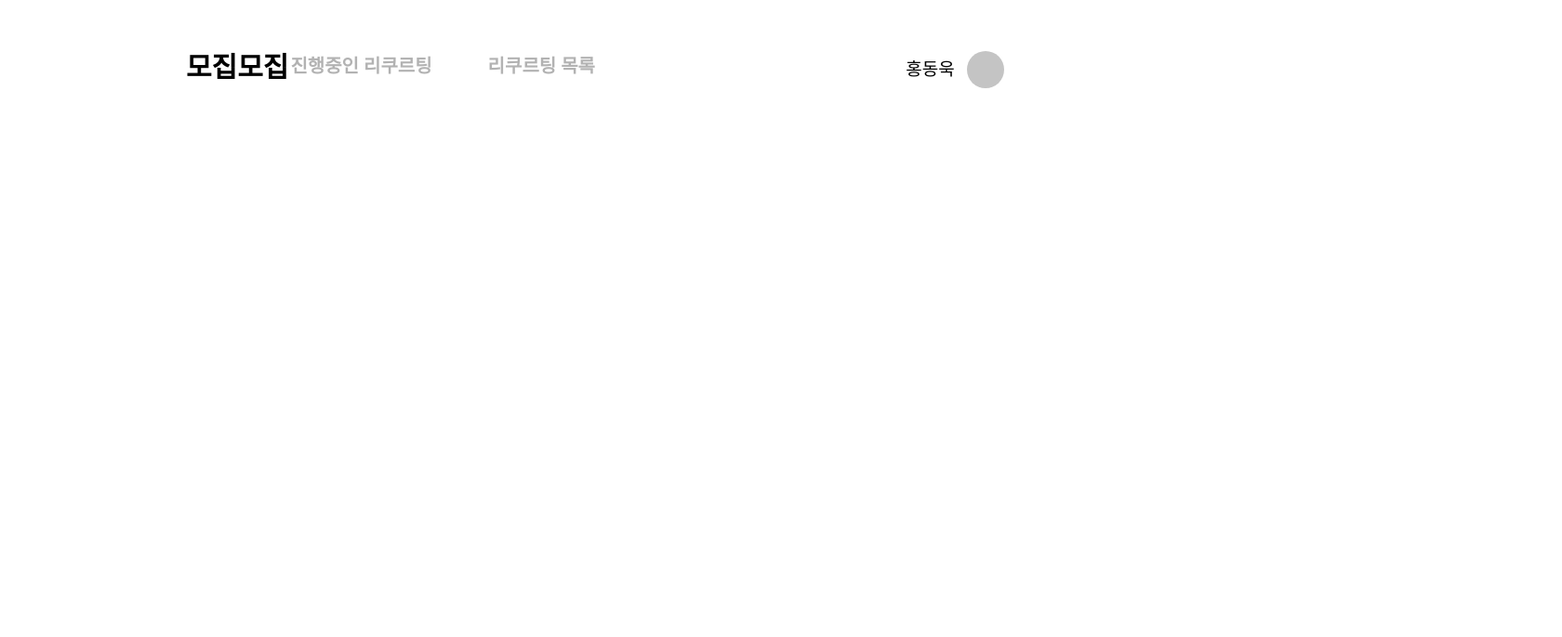
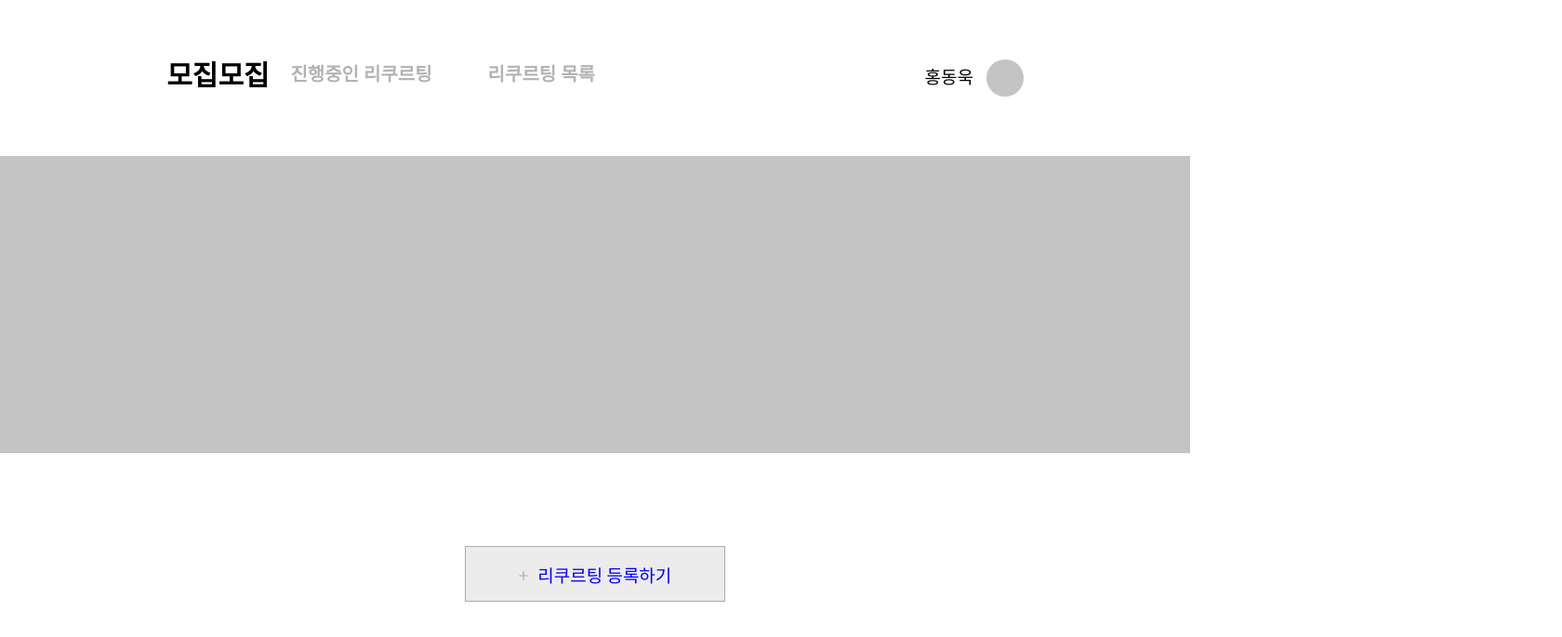
Before and after one commit to Nexters/mozipmozip, a React (Create React App) app in the folder mozip-client/: page /admin in a window 1280 px wide. Shown: the top 686 px of the page at 93% size, 1680 px wide, since content can reach past the window. Built offline with nearby package versions, Linux system fonts and the light colour scheme; what typesafe-actions would draw is missing.

Commit message:
[#0] refactor  - 임시 branch

```diff
--- a/mozip-client/src/App.tsx
+++ b/mozip-client/src/App.tsx
@@ -1,5 +1,5 @@
 import React from 'react'
-import { Switch, Route } from 'react-router-dom'
+import { Switch, Route, Redirect } from 'react-router-dom'
 import {
   MainPage,
   AdminPage,
@@ -10,10 +10,13 @@ export default function App() {
   return(
     <Switch>
       <Route exact path={'/'} component={MainPage}/>
-      <Route path={'/admin'} component={AdminPage}/>
+      <Route path={'/admin/:path?/:subPath?'} component={AdminPage}/>
+
+
+
       <Route path={'/todo'} component={TodoPage}/>
       <Route path={'/employees'} component={EmployPage}/>
-      <Route component={NotFoundPage}/>
+      <Redirect path="*" to="/" />
     </Switch>
   )
 }
--- /dev/null
+++ b/mozip-client/src/components/Admin/Announcement/Create/Intro/index.tsx
@@ -0,0 +1,12 @@
+import React from 'react'
+import ProgressBar from "../../../../common/Admin/ProgressBar"
+
+function Intro(){
+  return(
+    <div>
+      <ProgressBar/>
+    </div>
+  )
+}
+
+export default Intro
--- /dev/null
+++ b/mozip-client/src/components/Admin/Announcement/Create/index.tsx
@@ -0,0 +1,17 @@
+import React from 'react'
+import Intro from "./Intro"
+
+type CreateProps = {
+  subPath: string
+}
+
+function Create(props: CreateProps){
+  const { subPath } = props
+  return(
+   <>
+     {subPath === 'intro' && <Intro/>}
+   </>
+  )
+}
+
+export default Create
--- /dev/null
+++ b/mozip-client/src/components/Admin/Main/index.tsx
@@ -0,0 +1,19 @@
+import React from 'react'
+import *as Styled from './styled'
+import {Link} from "react-router-dom"
+
+function Index(){
+  return(
+    <>
+      <Styled.Banner/>
+      <Styled.BottomSection>
+        <Styled.Button>
+          <Styled.IconPlus>+</Styled.IconPlus>
+          <Link to={'/admin/create/intro'} style={{textDecoration: 'none'}}>리쿠르팅 등록하기</Link>
+        </Styled.Button>
+      </Styled.BottomSection>
+    </>
+  )
+}
+
+export default Index
--- /dev/null
+++ b/mozip-client/src/components/Admin/Main/styled.ts
@@ -0,0 +1,32 @@
+import styled from "styled-components"
+
+export const Banner = styled.div`
+  max-width : 1440px;
+  width : 100%;
+  height : 40vh;
+  background : #C4C4C4;
+`
+
+export const BottomSection = styled.div`
+  max-width : 1440px;
+  width : 100%;
+  height : 40vh;
+  text-align : center;
+`
+
+export const Button = styled.button`
+  margin-top : 100px;
+  background: #ECECEC;
+  border: 1px solid #AAAAAA;
+  box-sizing: border-box;
+  padding : 10px;
+  width : 280px;
+  height : 60px;
+  font-size : 19px;
+  font-family : Noto Sans KR, sans-serif
+`
+
+export const IconPlus = styled.span`
+  color : #B5B5B5;
+  margin-right : 10px;
+`
--- a/mozip-client/src/components/common/Admin/Header/Header.scss
+++ b/mozip-client/src/components/common/Admin/Header/Header.scss
@@ -1,10 +1,11 @@
 .header_layout{
-  max-width: 1440px;
-  width: 100%;
+  max-width: 1440px !important;
+  width: 72%; // 100% - 28%
+  height : 20%;
   display: flex;
-  padding: 55px 200px;
+  padding: 5% 14%;
   .header_half{
-    width: calc(50% - 200px);
+    width: calc(50%);
     display: flex;
     .header_title{
       font-family: Roboto, sans-serif;
--- /dev/null
+++ b/mozip-client/src/components/common/Admin/ProgressBar/index.tsx
@@ -0,0 +1,9 @@
+import React from 'react'
+
+function ProgressBar(){
+  return(
+    <div>dd</div>
+  )
+}
+
+export default ProgressBar
--- a/mozip-client/src/pages/AdminPage.tsx
+++ b/mozip-client/src/pages/AdminPage.tsx
@@ -1,10 +1,26 @@
 import React from 'react'
 import {Layout} from "../components/common/Admin"
+import {RouteComponentProps} from 'react-router-dom'
+import Main from "../components/Admin/Main"
+import Create from "../components/Admin/Announcement/Create"
 
-function AdminPage(){
+
+// 관리자 아니면 redirect 하는 기능 필요
+function AdminPage(props: RouteComponentProps<{path: string, subPath: string}>){
+  const { match : {params : {path, subPath}}} = props
   return(
     <Layout>
-      <div></div>
+      {
+        !path ?
+          <Main/>
+          :
+          (
+            path === 'create' ?
+              <Create subPath={subPath}/>
+              :
+              ''// 진행자 현황 보는 페이지 컴포넌트?
+          )
+      }
     </Layout>
   )
 }
```
